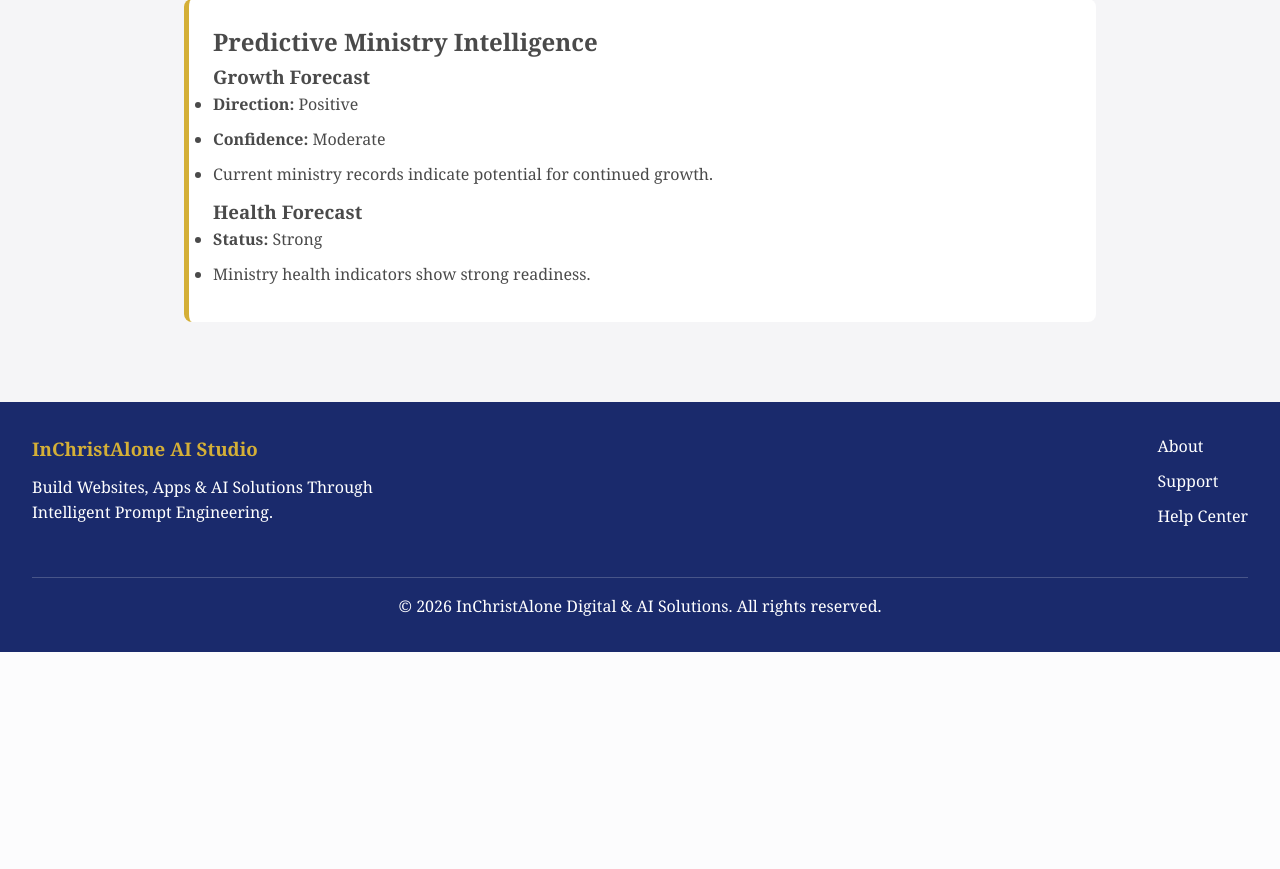
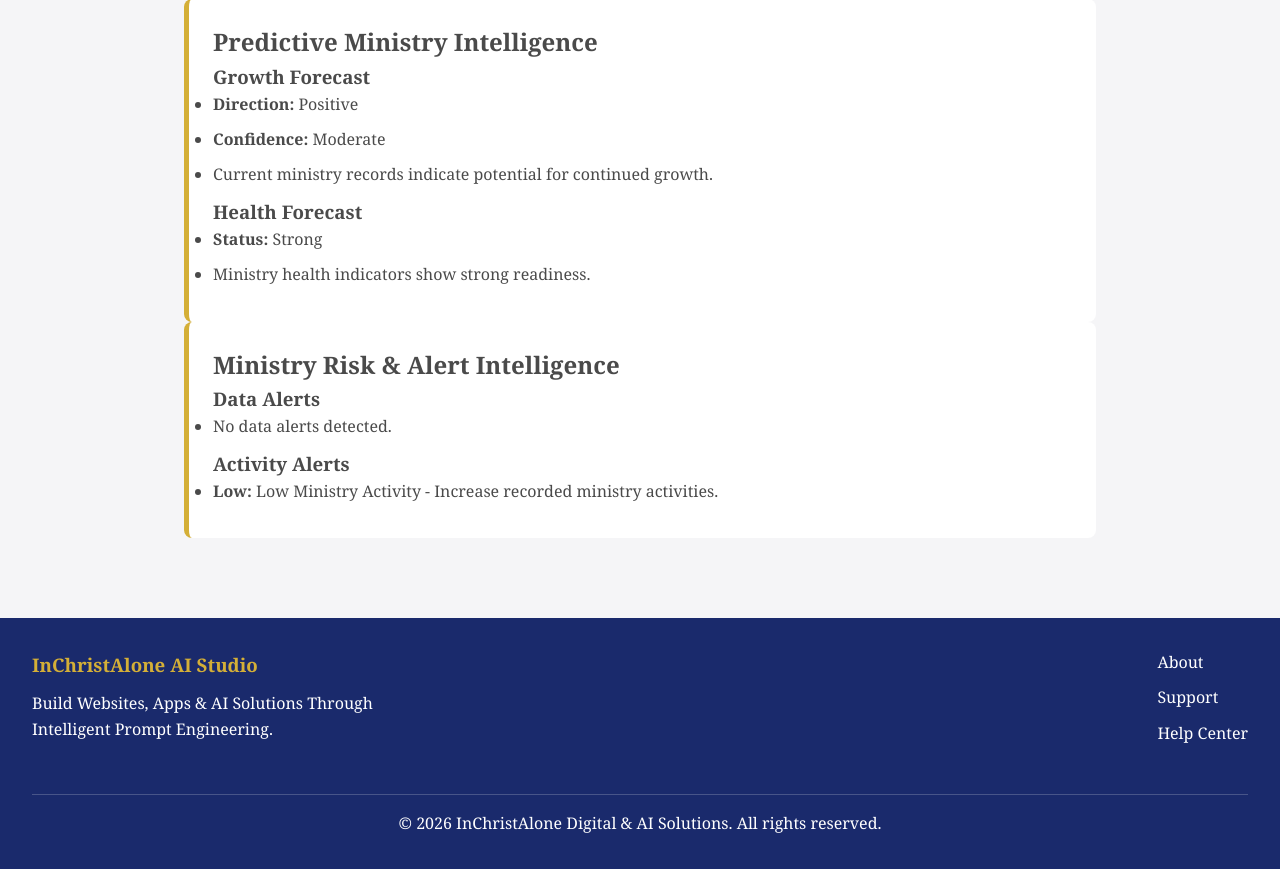
Before and after one commit to taiwolade-dot/InChristAlone-AI-Studio, a Flask app: page /ministry-intelligence in a window 1280 px wide. Shown: the part 3433-4302 px from the top of the page. Before the commit the page ends 4085 px from the top, so only its background shows below. Run offline with Flask 3, Linux system fonts and the light colour scheme; tables that the repository leaves empty hold one stand-in row (values such as "Sample post").

Commit message:
Add ministry risk and alert intelligence

```diff
--- /dev/null
+++ b/modules/ministry_intelligence/alerts.py
@@ -0,0 +1,48 @@
+def generate_data_alerts(summary):
+
+    alerts = []
+
+    if summary.get("churches", 0) == 0:
+        alerts.append({
+            "level": "High",
+            "title": "No Church Records",
+            "message": "Church profiles need to be created."
+        })
+
+    if summary.get("members", 0) == 0:
+        alerts.append({
+            "level": "Medium",
+            "title": "Member Data Missing",
+            "message": "Member records should be developed."
+        })
+
+    if summary.get("pastors", 0) == 0:
+        alerts.append({
+            "level": "Medium",
+            "title": "Leadership Records Missing",
+            "message": "Pastor profiles should be completed."
+        })
+
+    return alerts
+
+
+def generate_activity_alerts(summary):
+
+    alerts = []
+
+    if summary.get("events", 0) < 3:
+        alerts.append({
+            "level": "Low",
+            "title": "Low Ministry Activity",
+            "message": "Increase recorded ministry activities."
+        })
+
+    return alerts
+
+
+def generate_alert_report(summary):
+
+    return {
+        "data_alerts": generate_data_alerts(summary),
+        "activity_alerts": generate_activity_alerts(summary)
+    }
--- a/modules/ministry_intelligence/routes.py
+++ b/modules/ministry_intelligence/routes.py
@@ -12,6 +12,7 @@ from .health_insights import generate_health_insights
 from .comparative import generate_comparative_report
 from .association import generate_network_report
 from .prediction import generate_prediction_report
+from .alerts import generate_alert_report
 
 
 @ministry_intelligence_bp.route("/ministry-intelligence")
@@ -53,6 +54,10 @@ def dashboard():
         health_score
     )
 
+    alert_report = generate_alert_report(
+        ministry_summary
+    )
+
     return render_template(
         "ministry_intelligence/dashboard.html",
         summary=ministry_summary,
@@ -64,5 +69,6 @@ def dashboard():
         recommendations=recommendations,
         comparative_report=comparative_report,
         network_report=network_report,
-        prediction_report=prediction_report
+        prediction_report=prediction_report,
+        alert_report=alert_report
     )
--- a/modules/ministry_intelligence/templates/ministry_intelligence/dashboard.html
+++ b/modules/ministry_intelligence/templates/ministry_intelligence/dashboard.html
@@ -306,4 +306,40 @@ new Chart(
 
 </div>
 
+
+<div class="insight-card">
+
+<h2>Ministry Risk & Alert Intelligence</h2>
+
+<h3>Data Alerts</h3>
+
+<ul>
+{% for alert in alert_report.data_alerts %}
+<li>
+<strong>{{ alert.level }}:</strong>
+{{ alert.title }} -
+{{ alert.message }}
+</li>
+{% else %}
+<li>No data alerts detected.</li>
+{% endfor %}
+</ul>
+
+
+<h3>Activity Alerts</h3>
+
+<ul>
+{% for alert in alert_report.activity_alerts %}
+<li>
+<strong>{{ alert.level }}:</strong>
+{{ alert.title }} -
+{{ alert.message }}
+</li>
+{% else %}
+<li>No activity alerts detected.</li>
+{% endfor %}
+</ul>
+
+</div>
+
 {% endblock %}
```
